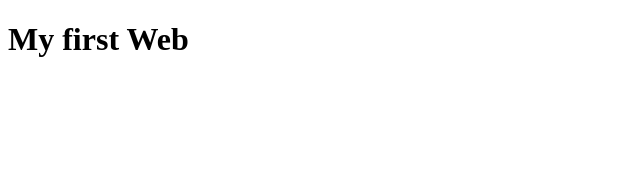
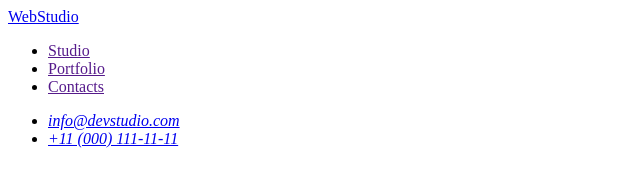
Before and after one commit to llrooneyy/goit-markup-hw-01, a plain HTML site: page index.html in a window 1280 px wide. Shown: the whole page, without its empty margins (0-640 px from the left). Drawn offline with Linux system fonts and the light colour scheme.

Commit message:
add markup header

```diff
--- a/index.html
+++ b/index.html
@@ -7,13 +7,21 @@
 </head>
 <body>
     <header>
-        <h1> My first Web</h1>
+        <nav>
+            <a href="./index.html">WebStudio</a>
+            <ul>
+                <li><a href="">Studio</a></li>
+                <li><a href="">Portfolio</a></li>
+                <li><a href="">Contacts</a></li>
+            </ul>
+        </nav>
+
+        <address>
+            <ul>
+                <li><a href="mailto:info@devstudio.com">info@devstudio.com</a></li>
+                <li><a href="tel:+110001111111">+11 (000) 111-11-11</a></li>
+            </ul>
+        </address>
     </header>
-    <main>
-
-    </main>
-    <footer>
-
-    </footer>
 </body>
 </html>
```
Also changed, not shown: 1 other file.
